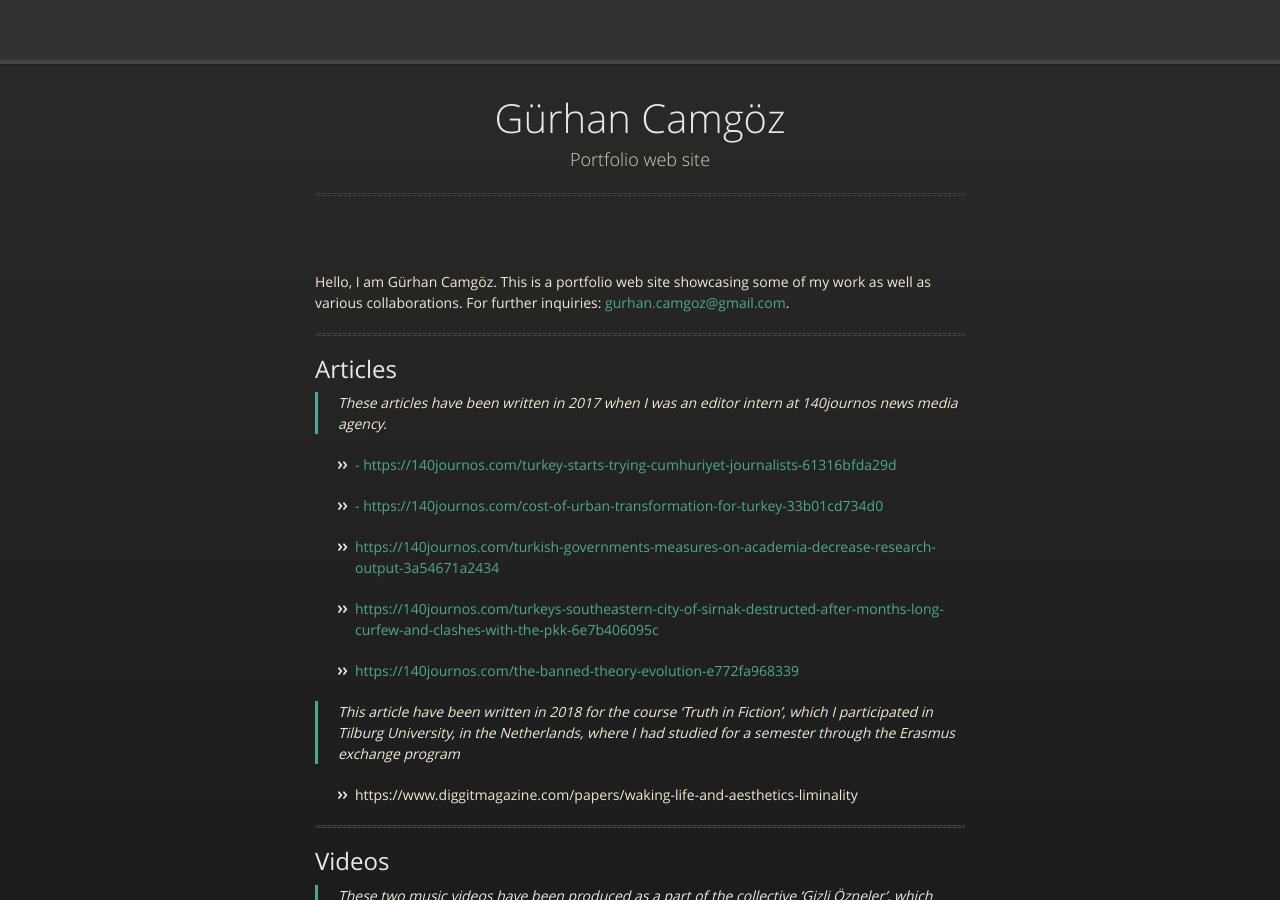
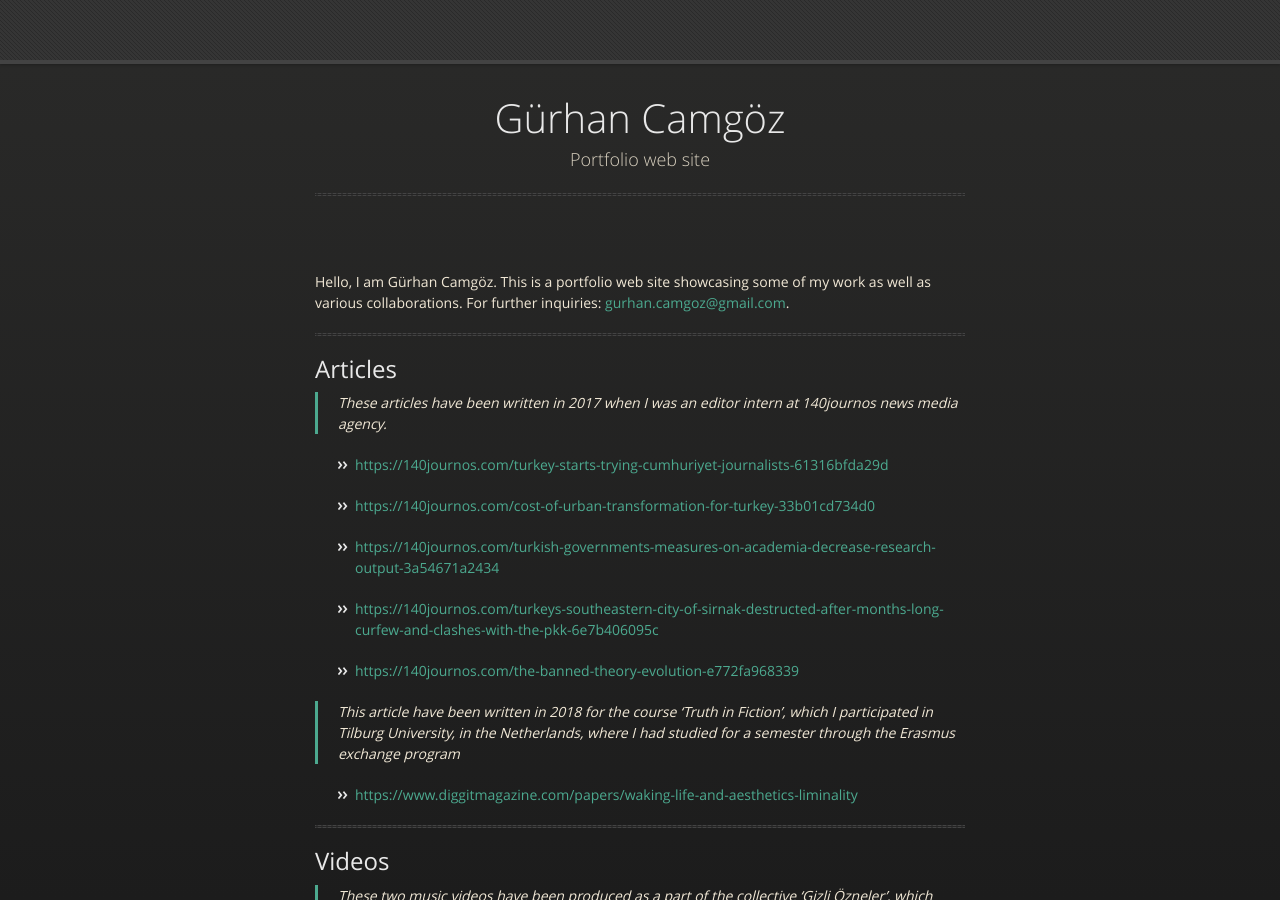
Before and after one commit to gurhan-camgoz/gurhan-camgoz.github.io, a Jekyll site: the page built from index.md, in a window 1280 px wide and 900 px high. Built offline with Jekyll 4.4.1, drawn with Linux system fonts in a browser that asks for light colours; some of the changed lines change nothing that is shown.

Commit message:
linkyeni

```diff
--- a/index.md
+++ b/index.md
@@ -10,9 +10,9 @@
 
 > These articles have been written in 2017 when I was an editor intern at 140journos news media agency.
 
-  - [- https://140journos.com/turkey-starts-trying-cumhuriyet-journalists-61316bfda29d](https://140journos.com/turkey-starts-trying-cumhuriyet-journalists-61316bfda29d)
+  - [https://140journos.com/turkey-starts-trying-cumhuriyet-journalists-61316bfda29d](https://140journos.com/turkey-starts-trying-cumhuriyet-journalists-61316bfda29d)
 
-  - [- https://140journos.com/cost-of-urban-transformation-for-turkey-33b01cd734d0](https://140journos.com/cost-of-urban-transformation-for-turkey-33b01cd734d0)
+  - [https://140journos.com/cost-of-urban-transformation-for-turkey-33b01cd734d0](https://140journos.com/cost-of-urban-transformation-for-turkey-33b01cd734d0)
 
   - [https://140journos.com/turkish-governments-measures-on-academia-decrease-research-output-3a54671a2434](https://140journos.com/turkish-governments-measures-on-academia-decrease-research-output-3a54671a2434)
 
@@ -22,8 +22,7 @@
 
 >This article have been written  in 2018 for the course ‘Truth in Fiction’, which I participated in Tilburg University, in the Netherlands, where I had studied for a semester through the Erasmus exchange program
 
-  - https://www.diggitmagazine.com/papers/waking-life-and-aesthetics-liminality
-
+  - [https://www.diggitmagazine.com/papers/waking-life-and-aesthetics-liminality](https://www.diggitmagazine.com/papers/waking-life-and-aesthetics-liminality)
 
 * * *
 
@@ -31,25 +30,25 @@
 
 >These two music videos have been produced as a part of the collective ‘Gizli Özneler’, which formed during the 2021 Bogazici University protests.
 
-  - https://www.youtube.com/watch?v=IIjpuF9Qh3U
-  - https://www.youtube.com/watch?v=0S781HzRvVk
+  - [https://www.youtube.com/watch?v=IIjpuF9Qh3U](https://www.youtube.com/watch?v=IIjpuF9Qh3U)
+  - [https://www.youtube.com/watch?v=0S781HzRvVk](https://www.youtube.com/watch?v=0S781HzRvVk)
 
 >This documentary/video report have been produced as a part of the protests in 2018, which were about the price increases in Bogazici University’s cafeteria.
 
-  - https://www.youtube.com/watch?v=1Cwr7CYV1X4
+  - [https://www.youtube.com/watch?v=1Cwr7CYV1X4](https://www.youtube.com/watch?v=1Cwr7CYV1X4)
 
 >This documentary/video report have been produced in 2022 for the course ‘Visual Anthropology’, which I participated in KU Leuven while studying in the masters programme of Social and Cultural Anthropology.
 
-  - https://drive.google.com/file/d/1XQOABK8wUs_Q2hEPk-pZWlCfzWKTczo5/view?usp=share_link
+  - [https://drive.google.com/file/d/1XQOABK8wUs_Q2hEPk-pZWlCfzWKTczo5/view?usp=share_link](https://drive.google.com/file/d/1XQOABK8wUs_Q2hEPk-pZWlCfzWKTczo5/view?usp=share_link)
 
 
 >These videos are produced as part of the experimental audiovisual art project ‘xecuc’ in 2020.
 
-  - https://www.youtube.com/watch?v=mUgH7NmtXNY
+  - [https://www.youtube.com/watch?v=mUgH7NmtXNY](https://www.youtube.com/watch?v=mUgH7NmtXNY)
 
-  - https://www.youtube.com/watch?v=VFju_XPVWZE
+  - [https://www.youtube.com/watch?v=VFju_XPVWZE](https://www.youtube.com/watch?v=VFju_XPVWZE)
 
-  - https://www.youtube.com/watch?v=YF-JR7h7m5w
+  - [https://www.youtube.com/watch?v=YF-JR7h7m5w](https://www.youtube.com/watch?v=YF-JR7h7m5w)
 
 * * *
 
```
